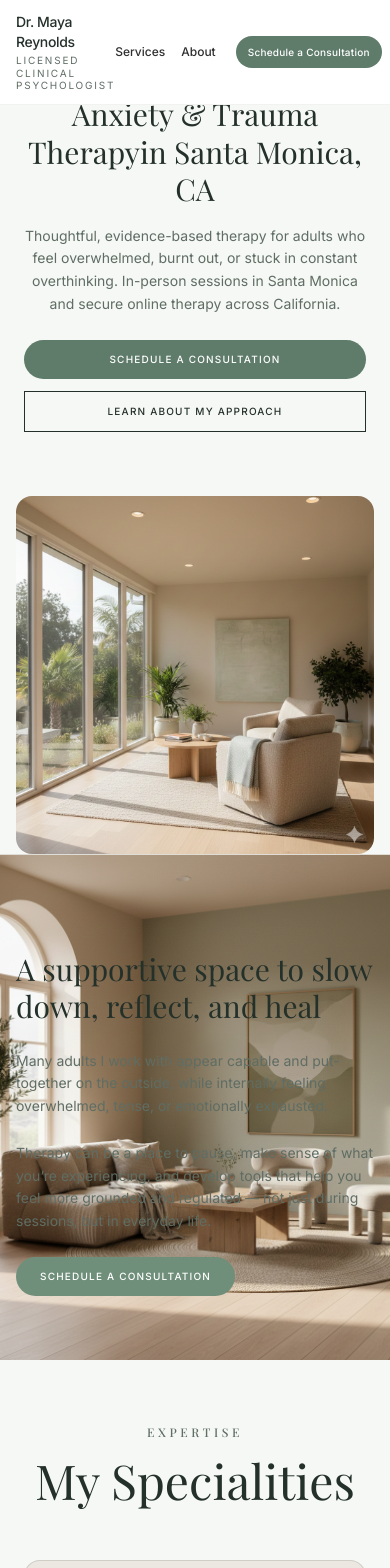
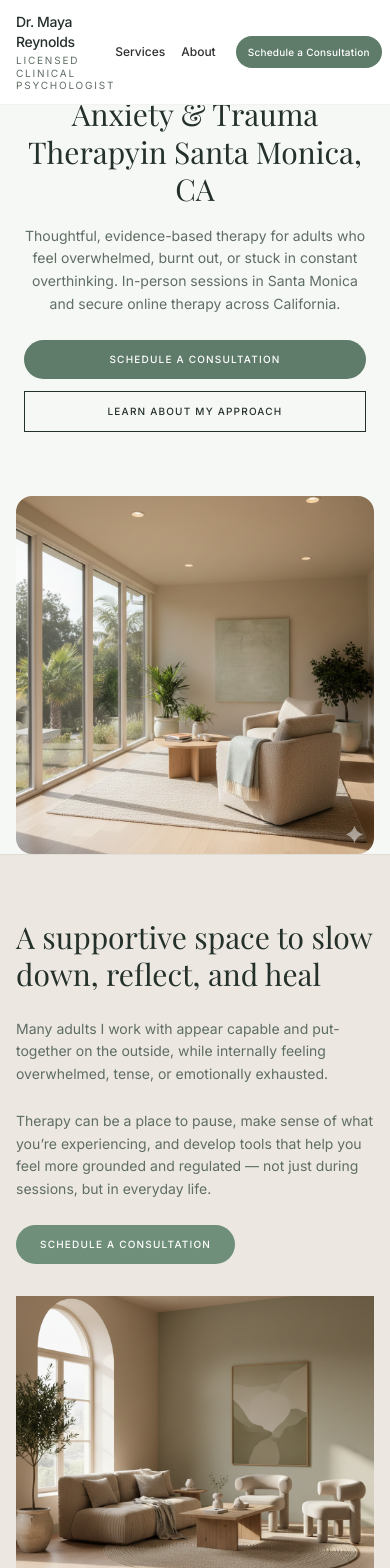
Before and after one commit to ajith2003madhuvana/Therapy_Clone_Page, a React (Vite) app: page / in a window 390 px wide. Shown: the top 1568 px of the page. Built offline with nearby package versions, Linux system fonts and the light colour scheme.

Commit message:
fix: intro section - text first on mobile, image below, proper layout structure

```diff
--- a/components/Intro.tsx
+++ b/components/Intro.tsx
@@ -5,20 +5,14 @@ const Intro: React.FC = () => {
   return (
     <section className="relative bg-[#ECE8E1] px-4 sm:px-6 md:px-12 py-16 sm:py-20 border-t border-black/5 overflow-hidden">
 
-      {/* Image – detached from layout */}
-      <div className="absolute top-0 right-0 h-full w-full md:w-1/2 order-2 md:order-1">
-        <img
-          src="/images/Intro.png"
-          alt="Calm, neutral therapy office with natural light"
-          className="w-full h-full object-cover"
-        />
-      </div>
+      {/* Content Wrapper */}
+      <div className="relative max-w-7xl mx-auto">
 
-      {/* Content */}
-      <div className="relative max-w-7xl mx-auto grid grid-cols-1 md:grid-cols-2 gap-8 md:gap-16 items-center">
+        {/* Mobile: Content first, then Image */}
+        <div className="flex flex-col md:grid md:grid-cols-2 md:gap-16 md:items-center">
 
-        {/* Text */}
-        <div className="space-y-6 sm:space-y-8 md:space-y-10 order-1 md:order-1">
+          {/* Text Content */}
+          <div className="space-y-6 sm:space-y-8 md:space-y-10 mb-8 md:mb-0">
           <h2 className="text-3xl sm:text-5xl md:text-[42px] lg:text-[56px] leading-tight md:leading-[1.15] text-[#24302A] font-normal">
             A supportive space to slow down, reflect, and heal
           </h2>
@@ -45,8 +39,16 @@ const Intro: React.FC = () => {
           </Link>
         </div>
 
-        {/* Empty column keeps grid balance */}
-        <div />
+          {/* Image - appears below text on mobile */}
+          <div className="w-full h-[300px] sm:h-[400px] md:h-auto md:absolute md:top-0 md:right-0 md:w-1/2 md:h-full">
+            <img
+              src="/images/Intro.png"
+              alt="Calm, neutral therapy office with natural light"
+              className="w-full h-full object-cover"
+            />
+          </div>
+
+        </div>
       </div>
     </section>
   );
```
